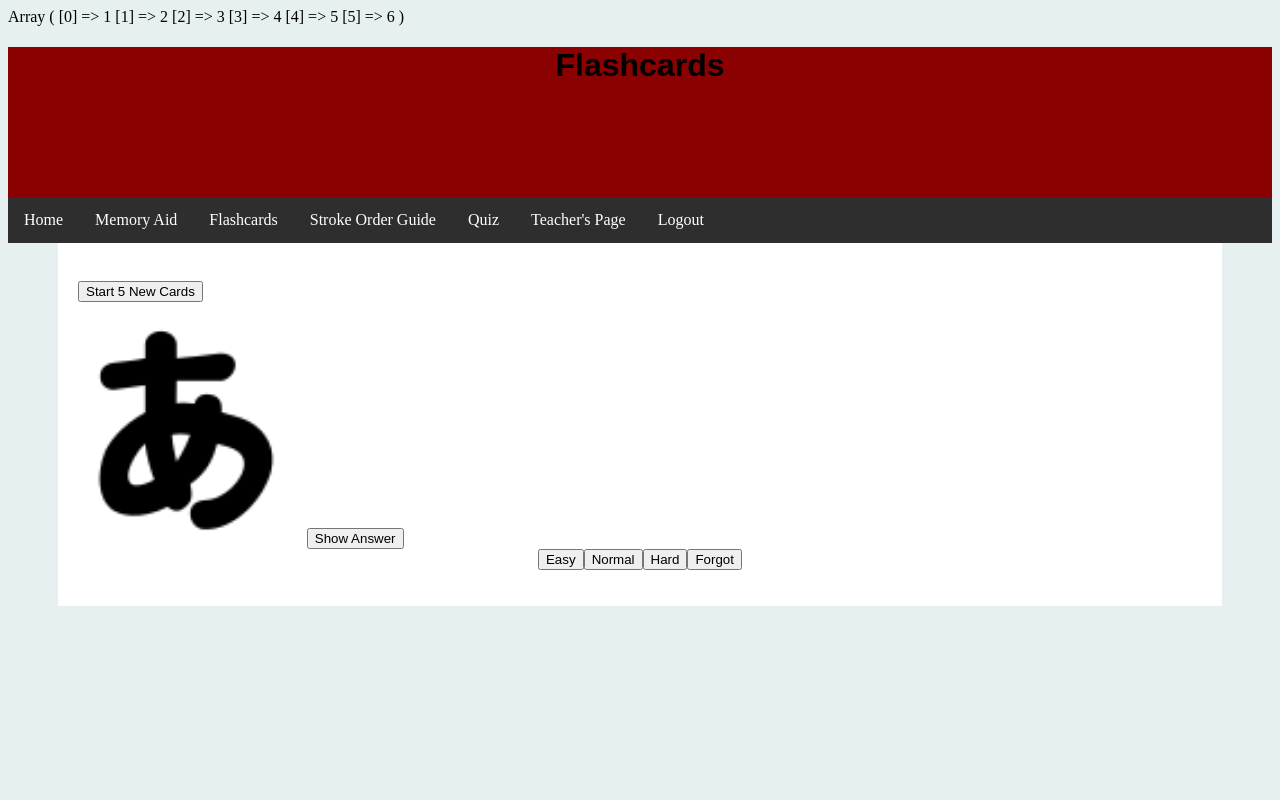
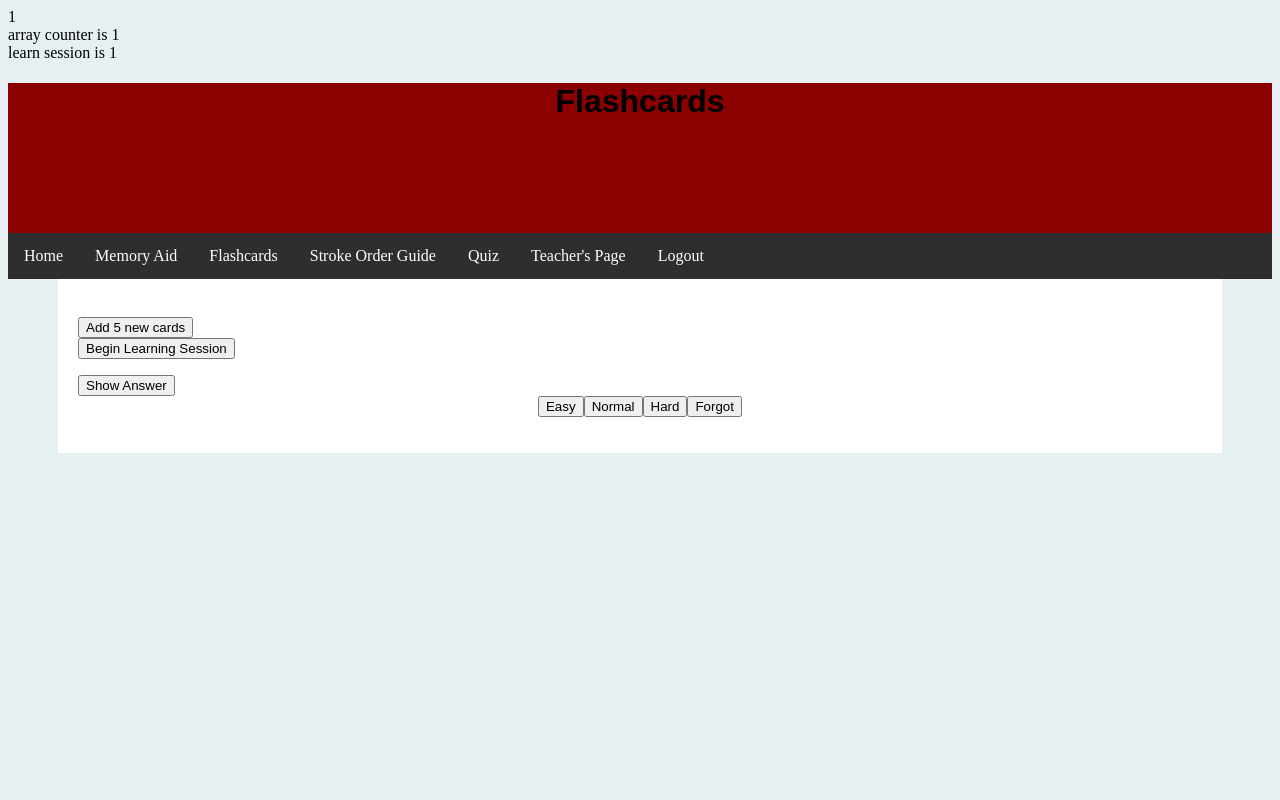
Before and after one commit to CharlieMcElvogue/iptJapSite, a PHP site: page /php/flashcards.php in a window 1280 px wide. Run offline with PHP 8.4, Linux system fonts and the light colour scheme; a user stored in the database is signed in; data comes from the database, SQL or seed files in the repository.

Commit message:
Update flashcards.php
flashcards semi working, need to work on leaving flashcards page then coming back later

```diff
--- a/php/flashcards.php
+++ b/php/flashcards.php
@@ -1,4 +1,5 @@
 <?php
+//i fixed it :)
 session_start();
 require 'dbUtils.php';
 $conn = getConn();
@@ -7,13 +8,67 @@ if(!isset($_SESSION['userId'])) {
 	header("Location: login.php");
 }
 $userId = $_SESSION['userId'];
-//CARDS STUFF
+
+//CARDS SESSION VARS
+if (!isset($_SESSION['learnSession'])) $_SESSION['learnSession'] = 1;
+if (!isset($_SESSION['counter'])) $_SESSION['counter'] = 0;
+if (!isset($_SESSION['learnArray'])) $_SESSION['learnArray'] = array();
+
+$learnArray = $_SESSION['learnArray'];
+$arrayRef = $_SESSION['counter'];
 
 
+
+//making the learn list
+function makeLearnList()
+{
+	global $userId, $conn;
+	$_SESSION['learnArray'] = array();
+	$learnSession = $_SESSION['learnSession'];
+	$selectSql = "SELECT cardId FROM spacedrepetition WHERE userId = '$userId' AND '$learnSession' % box = 0;";
+	$cardQuery = mysqli_query($conn,$selectSql) or die(mysqli_error($conn));
+	if (mysqli_num_rows($cardQuery)>=1)
+	{
+		while($row = mysqli_fetch_assoc($cardQuery))
+		{
+			array_push($_SESSION['learnArray'], $row["cardId"]);
+		}
+	}
+}
+
+
+//function that chooses which cards to display:
+
+function displayCard()
+{
+	global $conn;
+
+	if ($_SESSION['counter'] < count($_SESSION['learnArray']))
+	{
+		$cardImg = mysqli_fetch_assoc(mysqli_query($conn, "SELECT cardLoc FROM flashcards WHERE cardId = '".$_SESSION['learnArray'][$_SESSION['counter']]."';"))['cardLoc'];
+		echo "<img src='../img/",$cardImg,"' style='width:20%' ;>";
+
+	}
+	else
+	{
+		$_SESSION['learnSession']++;
+		makeLearnList();
+
+		$_SESSION['counter'] = 0;
+		$cardImg = mysqli_fetch_assoc(mysqli_query($conn, "SELECT cardLoc FROM flashcards WHERE cardId = '".$_SESSION['learnArray'][$_SESSION['counter']]."';"))['cardLoc'];
+		echo "<img src='../img/",$cardImg,"' style='width:20%' ;>";
+
+	}
+}
+
+print_r($learnArray);
+
+//buttons
 
 //adding new cards
 if (isset($_POST['startCards']))
 {
+
 
 	$addSql = "SELECT cardId FROM flashcards WHERE cardId NOT IN (SELECT cardId FROM spacedrepetition WHERE userId = '$userId') LIMIT 5;";
 	$notStarted = mysqli_query($conn,$addSql) or die(mysqli_error($conn));
@@ -28,36 +83,20 @@ if (isset($_POST['startCards']))
 			if (!$stmt->bind_param("ii", $userId, $cardId)) die("BIND FAIL");
 			if (!$stmt->execute()) die($conn->error);
 		}
+	makeLearnList();
+	displayCard();
 	}
 	else {
 		echo "all cards started.";
 	}
 }
-//displaying cards
-$learnSession = 1;
-$learnArray = array();
-$selectSql = "SELECT cardId FROM spacedrepetition WHERE userId = '$userId' AND box/'$learnSession' = 1;";
-$cardQuery = mysqli_query($conn,$selectSql) or die(mysqli_error($conn));
-if (mysqli_num_rows($cardQuery)>=1) {
-		while($row = mysqli_fetch_assoc($cardQuery)) {
-			array_push($learnArray, $row["cardId"]);
-		}
-}
-print_r($learnArray);
-//buttons
-if (isset($_POST['easy'])){
 
-}
-if (isset($_POST['normal'])){
 
-}
-if (isset($_POST['hard'])){
 
-}
-if (isset($_POST['forgot'])){
 
-}
 
+echo "<br> array counter is " . $_SESSION['counter'];  //echoes current value of counter
+echo "<br> learn session is " .$_SESSION['learnSession'];
 ?>
 
 
@@ -86,26 +125,32 @@ if (isset($_POST['forgot'])){
 	<main>
 	<form method="POST" action=''>
 	<br>
-		<input type="submit" name="startCards"  value="Start 5 New Cards">
+		<input type="submit" name="startCards"  value="Add 5 new cards">
+	<br>
+		<input type="submit" name="startList"  value="Begin Learning Session">
 	</form>
-
 <?php
-$arrayRef = 0;
-if ($arrayRef < count($learnArray))
-{
-	$cardImg = mysqli_fetch_assoc(mysqli_query($conn, "SELECT cardLoc FROM flashcards WHERE cardId ='$learnArray[$arrayRef]';"))['cardLoc'];
-	echo "<img src='../img/",$cardImg,"' style='width:20%' ;>";
-	$arrayRef += 1;
+//other buttons
+if (isset($_POST['easy'])) {
+	mysqli_query($conn, "UPDATE spacedrepetition SET box = box+2 WHERE userId = '$userId' AND cardId = '".$_SESSION['learnArray'][$_SESSION['counter']]."';");
+	$_SESSION['counter']++;
+	displayCard();
 }
-else
-{
-	$learnArray = array();
-	$learnSession += 1;
-	$arrayRef = 0;
+if (isset($_POST['normal'])) {
+	mysqli_query($conn, "UPDATE spacedrepetition SET box = box+1 WHERE userId = '$userId' AND cardId = '".$_SESSION['learnArray'][$_SESSION['counter']]."';");
+	$_SESSION['counter']++;
+	displayCard();
+}
+if (isset($_POST['hard'])) {
+	$_SESSION['counter']++;
+	displayCard();
+}
+if (isset($_POST['forgot'])) {
+	mysqli_query($conn, "UPDATE spacedrepetition SET box = 1 WHERE userId = '$userId' AND cardId = '".$_SESSION['learnArray'][$_SESSION['counter']]."';");
+	$_SESSION['counter']++;
+	displayCard();
 }
 ?>
-
-
 
 <div id="showAns" style="text-align:center" >
 The Answer is "a"
@@ -130,5 +175,7 @@ function myFunction() {
 
 
 
+
+
 	</main>
 </body>
```
